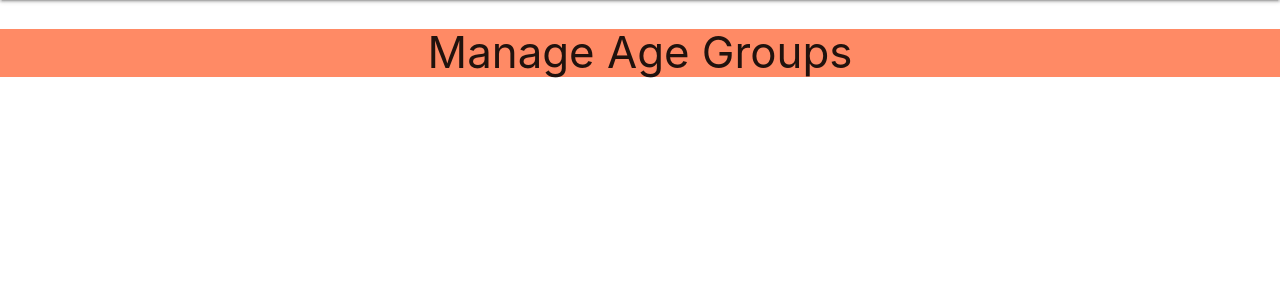
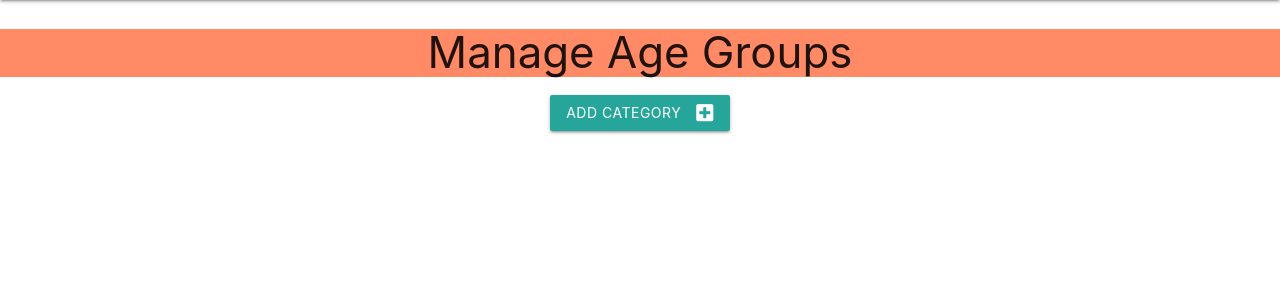
Before and after one commit to olga-od-ua/MS3repo, a Flask app: page /get_categories in a window 1280 px wide. Shown: the part 64-364 px from the top of the page. Run offline with Flask 2, Linux system fonts and the light colour scheme; data that the repository does not hold is empty; some libraries are stand-ins or nearby versions.

Commit message:
Create Add Category to db functionality

```diff
--- a/app.py
+++ b/app.py
@@ -168,6 +168,19 @@ def get_categories():
     return render_template("categories.html", categories=categories)
 
 
+@app.route("/add_category", methods=["GET", "POST"])
+def add_category():
+    if request.method == "POST":
+        category = {
+            "age_group": request.form.get("category_name")
+        }
+        mongo.db.categories.insert_one(category)
+        flash("New Category Added")
+        return redirect(url_for("get_categories"))
+
+    return render_template("add_category.html")
+
+
 if __name__ == "__main__":
     app.run(host=os.environ.get("IP"),
             port=int(os.environ.get("PORT")),
--- a/templates/categories.html
+++ b/templates/categories.html
@@ -2,6 +2,14 @@
 {% block content %}
 
     <h3 class="deep-orange lighten-2 center-align">Manage Age Groups</h3>
+
+    <div class="row">
+        <div class="col s12 center-align">
+            <a href="{{ url_for('add_category') }}" class="waves-effect waves-light btn">
+                Add Category <i class="fas fa-plus-square right"></i>
+            </a>
+        </div>
+
 
     <div class="row">
         {% for category in categories %}
```
Also changed, not shown: templates/add_category.html (added, +28 -0 lines).
